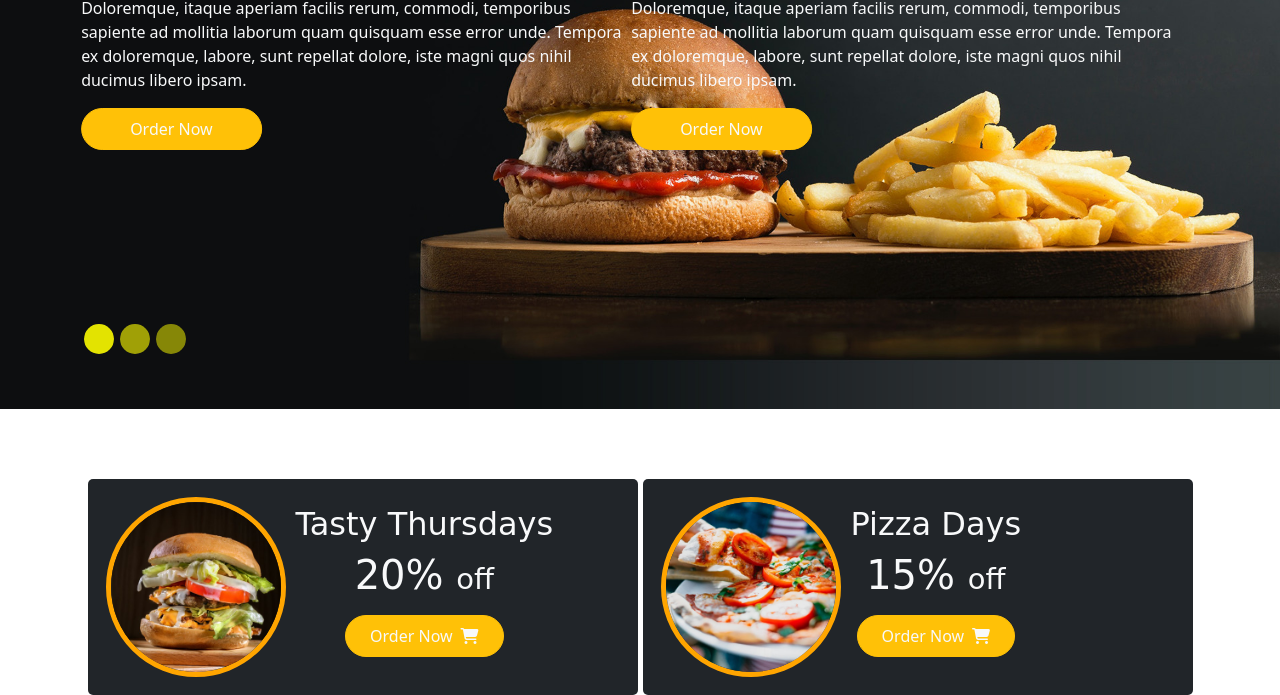
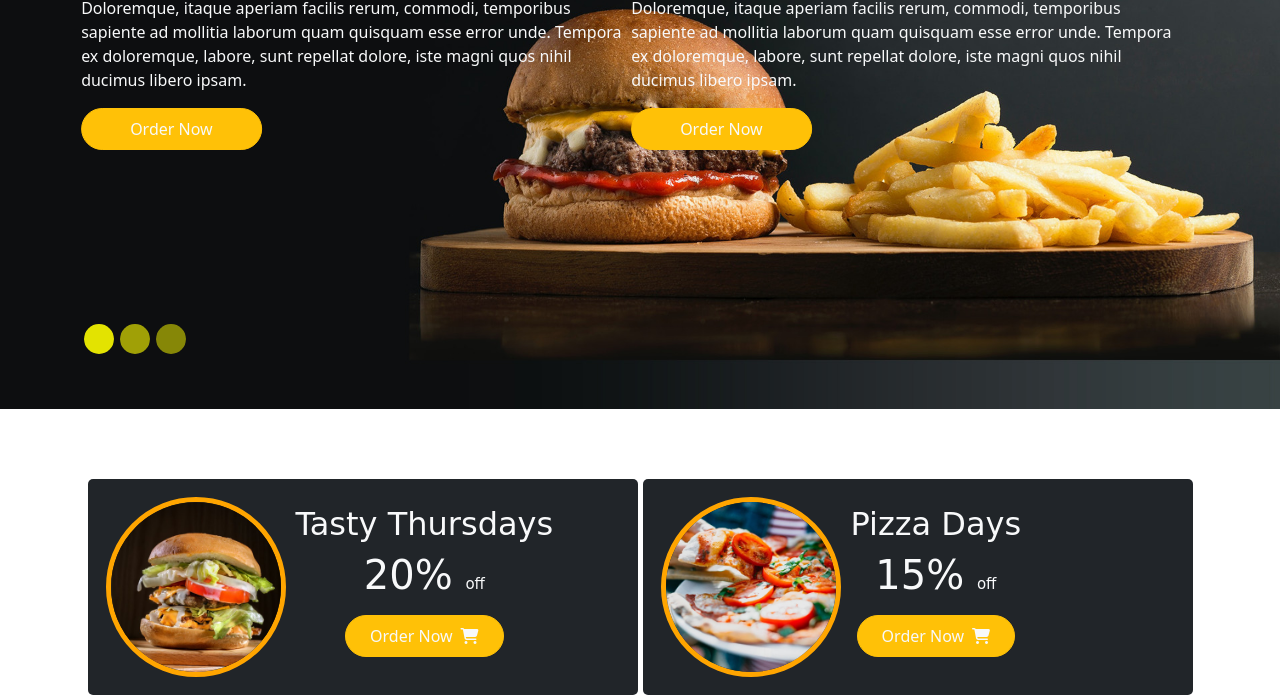
Before and after one commit to Habeeb200/burgerKing, a plain HTML site: page index.html in a window 1280 px wide. Shown: the part 241-936 px from the top of the page. Drawn offline with Linux system fonts and the light colour scheme.

Commit message:
little change

```diff
--- a/index.html
+++ b/index.html
@@ -77,7 +77,7 @@
           <img src="images/o1.jpg" alt="" class="img1">
           <div class="mt-2">
             <h2 class="text-light" style="font-family: cursive;">Tasty Thursdays</h2>
-            <h1 class="text-light" style="font-family: cursive;">20% <span style="font-family: cursive; font-size: 29px;">off</span></h1>
+            <h1 class="text-light" style="font-family: cursive;">20% <span style="font-family: cursive; font-size: 15px;">off</span></h1>
             <button class="btn btn-warning mt-2 ps-4 pe-4 pt-2 pb-2 rounded-pill text-light">Order Now<i class="fa-solid fa-cart-shopping text-light ms-2"></i></button>
           </div>
         </div>
@@ -85,7 +85,7 @@
           <img src="images/o2.jpg" alt="" class="img1">
           <div class="mt-2">
             <h2 class="text-light" style="font-family: cursive;">Pizza Days</h2>
-            <h1 class="text-light" style="font-family: cursive;">15% <span style="font-family: cursive; font-size: 29px;">off</span></h1>
+            <h1 class="text-light" style="font-family: cursive;">15% <span style="font-family: cursive; font-size: 15px;">off</span></h1>
             <button class="btn btn-warning mt-2 ps-4 pe-4 pt-2 pb-2 rounded-pill text-light">Order Now<i class="fa-solid fa-cart-shopping text-light ms-2"></i></button>
           </div>
         </div>
```
